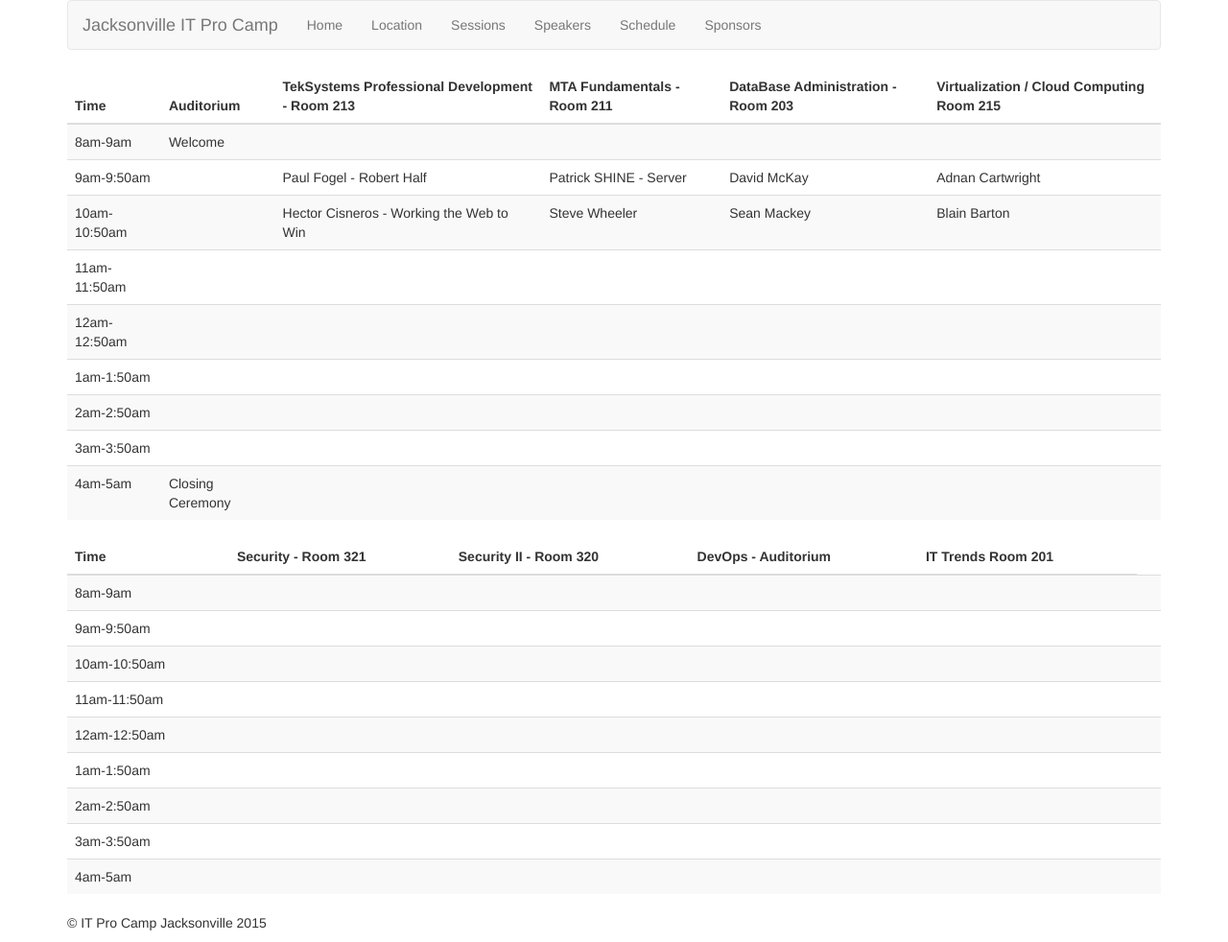
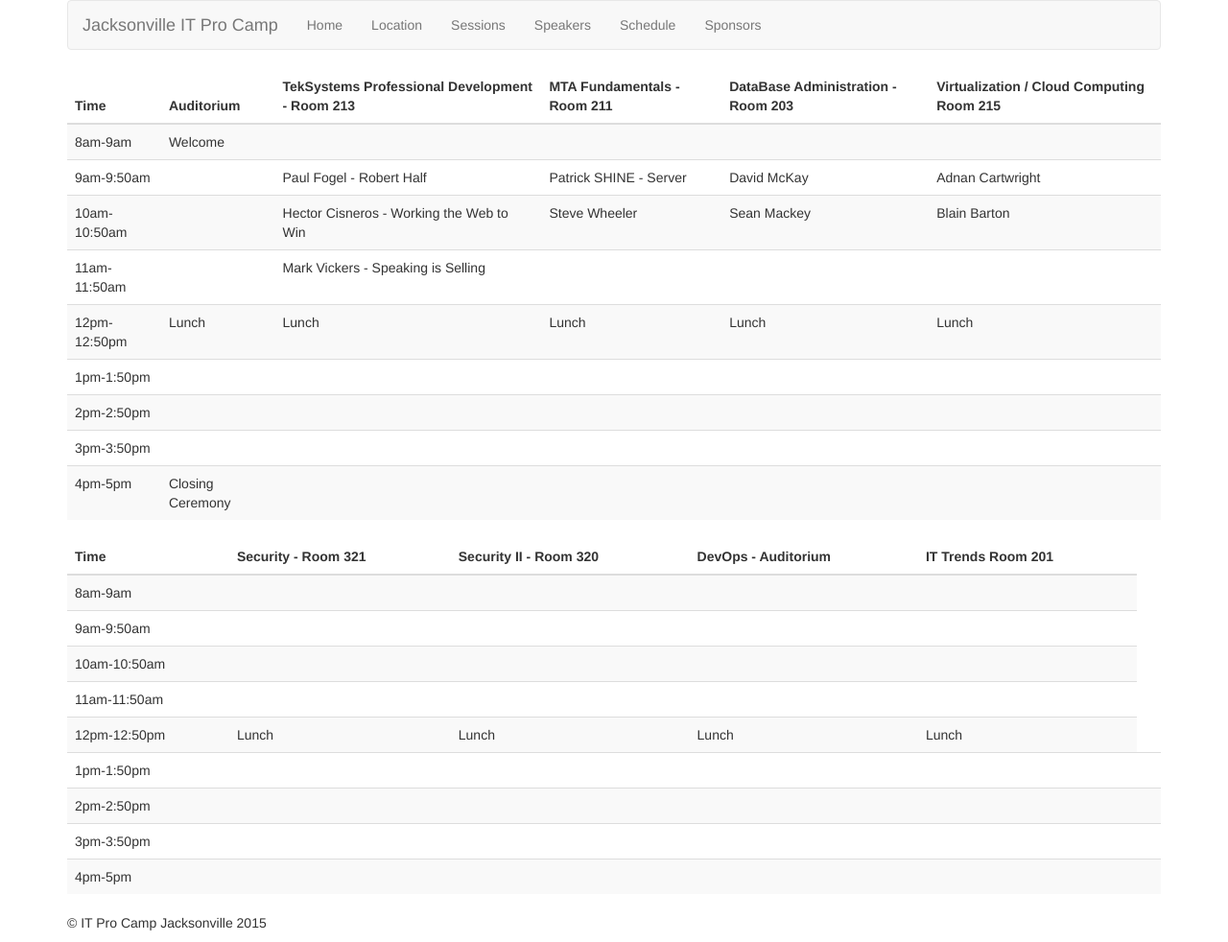
Before and after one commit to tk811/ConfernceApp, a Jekyll site: the page built from sessions/index.html, in a window 1280 px wide. Shown: the whole page at 96% size. Built offline with Jekyll 4.4.1, drawn with Linux system fonts in a browser that asks for light colours; nearby versions of some CDN libraries.

Commit message:
Fixing times for the sessions

```diff
--- a/sessions/index.html
+++ b/sessions/index.html
@@ -100,7 +100,7 @@ description: "Sessions"
 
 			</td>
 			<td>
-
+				Mark Vickers - Speaking is Selling
 			</td>
 			<td>
 
@@ -114,7 +114,27 @@ description: "Sessions"
 		</tr>
 		<tr>
 			<td>
-				12am-12:50am
+				12pm-12:50pm
+			</td>
+			<td>
+				Lunch
+			</td>
+			<td>
+				Lunch
+			</td>
+			<td>
+				Lunch
+			</td>
+			<td>
+				Lunch
+			</td>
+			<td>
+				Lunch
+			</td>
+		</tr>
+		<tr>
+			<td>
+				1pm-1:50pm
 			</td>
 			<td>
 
@@ -134,7 +154,7 @@ description: "Sessions"
 		</tr>
 		<tr>
 			<td>
-				1am-1:50am
+				2pm-2:50pm
 			</td>
 			<td>
 
@@ -154,7 +174,7 @@ description: "Sessions"
 		</tr>
 		<tr>
 			<td>
-				2am-2:50am
+				3pm-3:50pm
 			</td>
 			<td>
 
@@ -174,27 +194,7 @@ description: "Sessions"
 		</tr>
 		<tr>
 			<td>
-				3am-3:50am
-			</td>
-			<td>
-
-			</td>
-			<td>
-
-			</td>
-			<td>
-
-			</td>
-			<td>
-
-			</td>
-			<td>
-
-			</td>
-		</tr>
-		<tr>
-			<td>
-				4am-5am
+				4pm-5pm
 			</td>
 			<td>
 				Closing Ceremony
@@ -252,13 +252,83 @@ description: "Sessions"
 			<td>
 
 			</td>
-			<td>
 
-			</td>
 		</tr>
 		<tr>
 			<td>
 				9am-9:50am
+			</td>
+			<td>
+
+			</td>
+			<td>
+
+			</td>
+			<td>
+
+			</td>
+			<td>
+
+			</td>
+
+		</tr>
+		<tr>
+			<td>
+				10am-10:50am
+			</td>
+			<td>
+
+			</td>
+			<td>
+
+			</td>
+			<td>
+
+			</td>
+			<td>
+
+			</td>
+
+		</tr>
+		<tr>
+			<td>
+				11am-11:50am
+			</td>
+			<td>
+
+			</td>
+			<td>
+
+			</td>
+			<td>
+
+			</td>
+			<td>
+
+			</td>
+
+		</tr>
+		<tr>
+			<td>
+				12pm-12:50pm
+			</td>
+			<td>
+				Lunch
+			</td>
+			<td>
+				Lunch
+			</td>
+			<td>
+				Lunch
+			</td>
+			<td>
+				Lunch
+			</td>
+
+		</tr>
+		<tr>
+			<td>
+				1pm-1:50pm
 			</td>
 			<td>
 
@@ -278,7 +348,7 @@ description: "Sessions"
 		</tr>
 		<tr>
 			<td>
-				10am-10:50am
+				2pm-2:50pm
 			</td>
 			<td>
 
@@ -298,7 +368,7 @@ description: "Sessions"
 		</tr>
 		<tr>
 			<td>
-				11am-11:50am
+				3pm-3:50pm
 			</td>
 			<td>
 
@@ -318,87 +388,7 @@ description: "Sessions"
 		</tr>
 		<tr>
 			<td>
-				12am-12:50am
-			</td>
-			<td>
-
-			</td>
-			<td>
-
-			</td>
-			<td>
-
-			</td>
-			<td>
-
-			</td>
-			<td>
-
-			</td>
-		</tr>
-		<tr>
-			<td>
-				1am-1:50am
-			</td>
-			<td>
-
-			</td>
-			<td>
-
-			</td>
-			<td>
-
-			</td>
-			<td>
-
-			</td>
-			<td>
-
-			</td>
-		</tr>
-		<tr>
-			<td>
-				2am-2:50am
-			</td>
-			<td>
-
-			</td>
-			<td>
-
-			</td>
-			<td>
-
-			</td>
-			<td>
-
-			</td>
-			<td>
-
-			</td>
-		</tr>
-		<tr>
-			<td>
-				3am-3:50am
-			</td>
-			<td>
-
-			</td>
-			<td>
-
-			</td>
-			<td>
-
-			</td>
-			<td>
-
-			</td>
-			<td>
-
-			</td>
-		</tr>
-		<tr>
-			<td>
-				4am-5am
+				4pm-5pm
 			</td>
 			<td>
 
```
